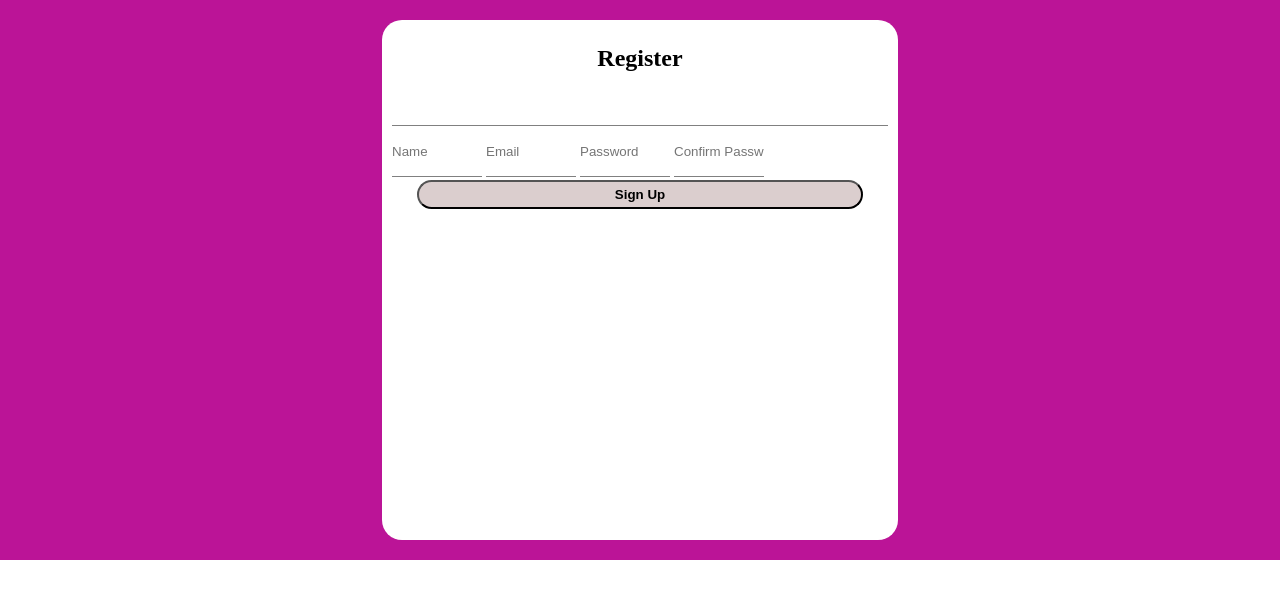
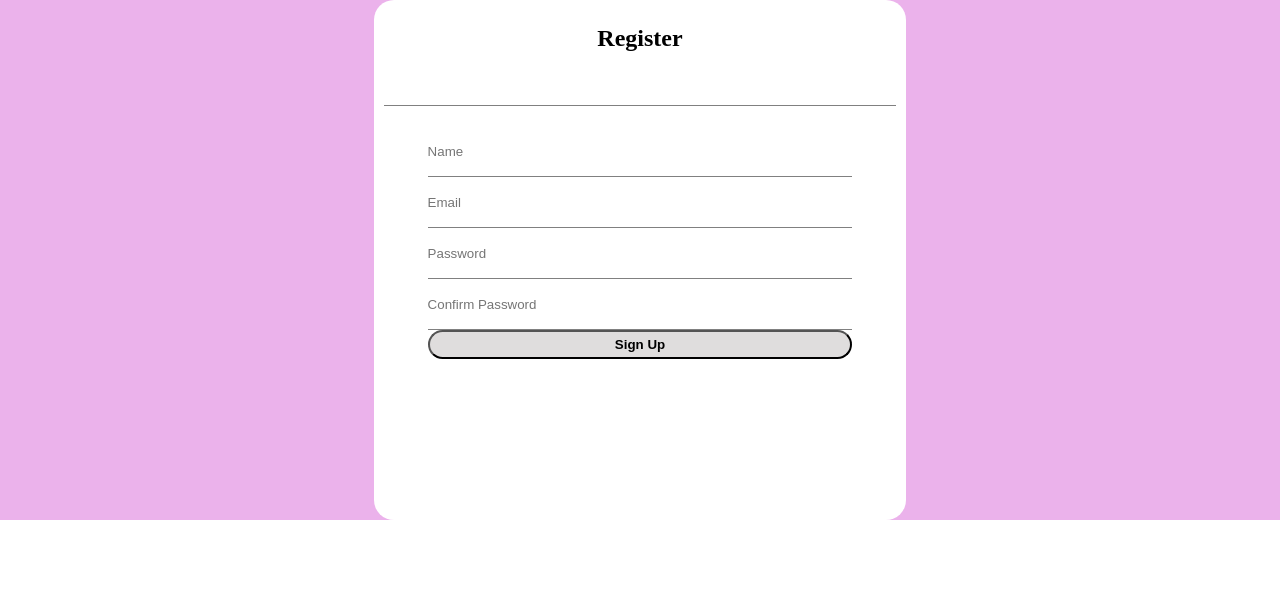
Before and after one commit to WESLEYEEO/aca-testing-123, a plain HTML site: page index.html in a window 1280 px wide. Drawn offline with Linux system fonts and the light colour scheme.

Commit message:
bodyfeature

```diff
--- a/index.html
+++ b/index.html
@@ -7,26 +7,25 @@
     <link rel="stylesheet" href="style.css">
 </head>
 <body>
+    <main>
 
-    <main>
+        <section class="container">
+            <!-- Header Feature -->
+            <header>
+                <h1>Register</h1>
+            </header>
 
         <form action="">
             <!-- Form Body -->
-            <section class="container">
-
-                <header>
-                    <h1>Register</h1>
-                </header>
-
                 <input type="text" placeholder="Name">
                 <input type="email" placeholder="Email">
                 <input type="password" placeholder="Password">
                 <input type="password" placeholder="Confirm Password">
                 <button>Sign Up</button>
-            </section>
         </form>
+        </section>
+
     </main>
-
 
 </body>
 </html>
--- a/style.css
+++ b/style.css
@@ -3,11 +3,9 @@
     padding: 0;
 }
 
-
-
 main{
     width: 100%;
-    background-color: rgb(187, 20, 151);
+    background-color: rgb(235, 178, 235);
 }
 
 .container{
@@ -23,7 +21,7 @@ header{
     width: 100%;
     height: 80px;
     border-bottom: 1px solid grey;
-
+    justify-content: center;
 }
 
 h1{
@@ -37,13 +35,15 @@ form{
 }
 
 input{
-    width: 90px;
+    width: 90%;
     height: 30px;
     margin-bottom: 3px;
     outline: none;
     border: 0;
+    border-bottom: 1px solid grey;
     padding: 10px 0;
-    border-bottom: 1px solid grey;
+    display: block;
+    margin: auto;
 }
 
 button{
@@ -53,5 +53,8 @@ button{
     border-radius: 20px;
     display: block;
     margin:auto;
-    background-color: rgb(219, 206, 206);
+    background-color: rgb(223 221 221);
+    margin-top: 10px;
+    display: block;
+    margin: auto;
 }
```
